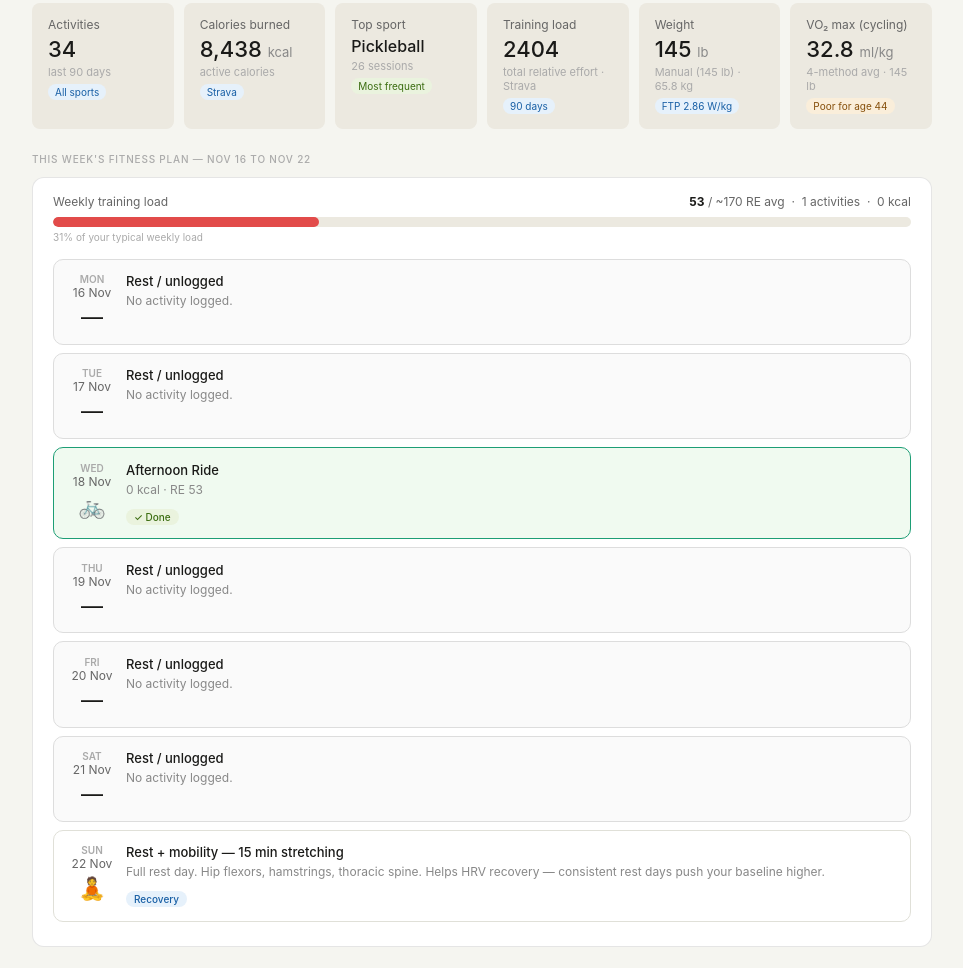
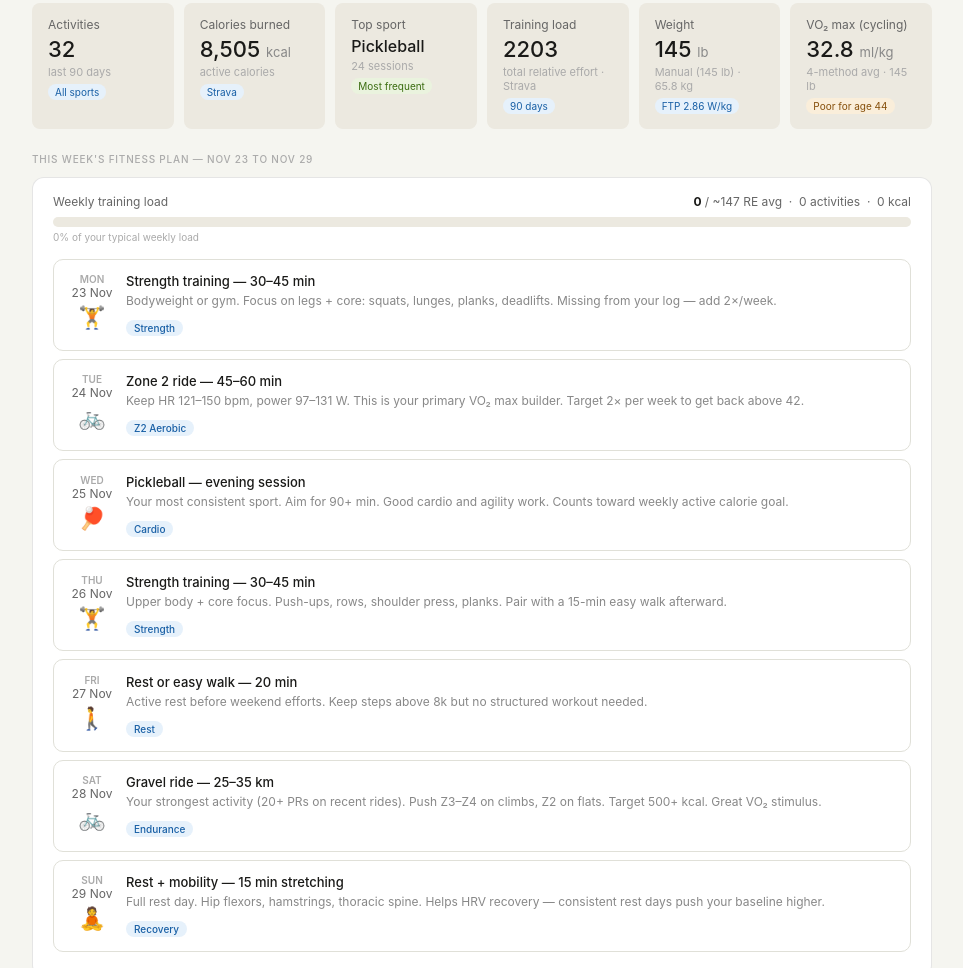
Before and after one commit to jbogart/Health-Dashboard, a plain HTML site: page index.html in a window 1280 px wide. Shown: the part 313-1281 px from the top of the page, without its empty margins (158-1121 px from the left). Drawn offline with nearby package versions, Linux system fonts and the light colour scheme.

Commit message:
chore: refresh dashboard 2026-11-23 04:41 UTC

```diff
--- a/index.html
+++ b/index.html
@@ -67,7 +67,7 @@ footer{margin-top:2rem;font-size:11px;color:#bbb;text-align:center;line-height:1
   <div class="header">
     <div>
       <div class="title">Health Dashboard</div>
-      <div class="subtitle">Last updated 22 Nov 2026 · 22:56 UTC</div>
+      <div class="subtitle">Last updated 23 Nov 2026 · 04:41 UTC</div>
     </div>
   </div>
   <div style="margin:.5rem 0 1.25rem">
@@ -87,105 +87,105 @@ footer{margin-top:2rem;font-size:11px;color:#bbb;text-align:center;line-height:1
 
   <div class="sl">Activity summary — last 90 days</div>
   <div class="mg">
-    <div class="mc"><div class="ml">Activities</div><div class="mv">34</div><div class="ms">last 90 days</div><span class="mt ti">All sports</span></div>
-    <div class="mc"><div class="ml">Calories burned</div><div class="mv">8,438 <span class="mu">kcal</span></div><div class="ms">active calories</div><span class="mt ti">Strava</span></div>
-    <div class="mc"><div class="ml">Top sport</div><div class="mv" style="font-size:16px">Pickleball</div><div class="ms">26 sessions</div><span class="mt tg">Most frequent</span></div>
-    <div class="mc"><div class="ml">Training load</div><div class="mv">2404</div><div class="ms">total relative effort · Strava</div><span class="mt ti">90 days</span></div>
+    <div class="mc"><div class="ml">Activities</div><div class="mv">32</div><div class="ms">last 90 days</div><span class="mt ti">All sports</span></div>
+    <div class="mc"><div class="ml">Calories burned</div><div class="mv">8,505 <span class="mu">kcal</span></div><div class="ms">active calories</div><span class="mt ti">Strava</span></div>
+    <div class="mc"><div class="ml">Top sport</div><div class="mv" style="font-size:16px">Pickleball</div><div class="ms">24 sessions</div><span class="mt tg">Most frequent</span></div>
+    <div class="mc"><div class="ml">Training load</div><div class="mv">2203</div><div class="ms">total relative effort · Strava</div><span class="mt ti">90 days</span></div>
     <div class="mc"><div class="ml">Weight</div><div class="mv">145 <span class="mu">lb</span></div><div class="ms">Manual (145 lb) · 65.8 kg</div><span class="mt ti">FTP 2.86 W/kg</span></div>
     <div class="mc"><div class="ml">VO₂ max (cycling)</div><div class="mv">32.8 <span class="mu">ml/kg</span></div><div class="ms">4-method avg · 145 lb</div><span class="mt tw">Poor for age 44</span></div>
   </div>
 
   <!-- WEEKLY PLANNER -->
-  <div class="sl">This week's fitness plan — Nov 16 to Nov 22</div>
+  <div class="sl">This week's fitness plan — Nov 23 to Nov 29</div>
   <div class="cc" style="padding:1rem 1.25rem 1rem">
 
     <!-- Weekly load progress -->
     <div style="display:flex;justify-content:space-between;align-items:center;margin-bottom:.5rem">
       <div style="font-size:12px;color:#666">Weekly training load</div>
-      <div style="font-size:12px;color:#666"><strong style="color:#1a1a18">53</strong> / ~170 RE avg &nbsp;·&nbsp; 1 activities &nbsp;·&nbsp; 0 kcal</div>
+      <div style="font-size:12px;color:#666"><strong style="color:#1a1a18">0</strong> / ~147 RE avg &nbsp;·&nbsp; 0 activities &nbsp;·&nbsp; 0 kcal</div>
     </div>
     <div class="load-bar-track">
-      <div class="load-bar-fill" style="width:31%;background:#E24B4A"></div>
+      <div class="load-bar-fill" style="width:0%;background:#E24B4A"></div>
     </div>
-    <div style="font-size:10px;color:#aaa;margin-bottom:1rem">31% of your typical weekly load</div>
+    <div style="font-size:10px;color:#aaa;margin-bottom:1rem">0% of your typical weekly load</div>
 
 
-        <div style="background:#fafafa;border:0.5px solid #ddd;border-radius:10px;padding:.85rem 1rem;margin-bottom:8px;display:flex;gap:12px;align-items:flex-start">
+        <div style="background:#fff;border:0.5px solid #e0e0d8;border-radius:10px;padding:.85rem 1rem;margin-bottom:8px;display:flex;gap:12px;align-items:flex-start">
           <div style="min-width:44px;text-align:center">
             <div style="font-size:10px;font-weight:600;color:#aaa;text-transform:uppercase">Mon</div>
-            <div style="font-size:12px;color:#666">16 Nov</div>
-            <div style="font-size:22px;margin-top:4px">—</div>
+            <div style="font-size:12px;color:#666">23 Nov</div>
+            <div style="font-size:22px;margin-top:4px">🏋️</div>
           </div>
           <div style="flex:1">
-            <div style="font-size:13px;font-weight:500;color:#1a1a18;margin-bottom:3px">Rest / unlogged</div>
-            <div style="font-size:12px;color:#888;line-height:1.5">No activity logged.</div>
-            <div style="margin-top:6px"></div>
+            <div style="font-size:13px;font-weight:500;color:#1a1a18;margin-bottom:3px">Strength training — 30–45 min</div>
+            <div style="font-size:12px;color:#888;line-height:1.5">Bodyweight or gym. Focus on legs + core: squats, lunges, planks, deadlifts. Missing from your log — add 2×/week.</div>
+            <div style="margin-top:6px"><span style="font-size:10px;padding:2px 8px;border-radius:99px;background:#e6f1fb;color:#185fa5;font-weight:500">Strength</span></div>
           </div>
         </div>
-        <div style="background:#fafafa;border:0.5px solid #ddd;border-radius:10px;padding:.85rem 1rem;margin-bottom:8px;display:flex;gap:12px;align-items:flex-start">
+        <div style="background:#fff;border:0.5px solid #e0e0d8;border-radius:10px;padding:.85rem 1rem;margin-bottom:8px;display:flex;gap:12px;align-items:flex-start">
           <div style="min-width:44px;text-align:center">
             <div style="font-size:10px;font-weight:600;color:#aaa;text-transform:uppercase">Tue</div>
-            <div style="font-size:12px;color:#666">17 Nov</div>
-            <div style="font-size:22px;margin-top:4px">—</div>
-          </div>
-          <div style="flex:1">
-            <div style="font-size:13px;font-weight:500;color:#1a1a18;margin-bottom:3px">Rest / unlogged</div>
-            <div style="font-size:12px;color:#888;line-height:1.5">No activity logged.</div>
-            <div style="margin-top:6px"></div>
-          </div>
-        </div>
-        <div style="background:#f0faf0;border:0.5px solid #1D9E75;border-radius:10px;padding:.85rem 1rem;margin-bottom:8px;display:flex;gap:12px;align-items:flex-start">
-          <div style="min-width:44px;text-align:center">
-            <div style="font-size:10px;font-weight:600;color:#aaa;text-transform:uppercase">Wed</div>
-            <div style="font-size:12px;color:#666">18 Nov</div>
+            <div style="font-size:12px;color:#666">24 Nov</div>
             <div style="font-size:22px;margin-top:4px">🚲</div>
           </div>
           <div style="flex:1">
-            <div style="font-size:13px;font-weight:500;color:#1a1a18;margin-bottom:3px">Afternoon Ride</div>
-            <div style="font-size:12px;color:#888;line-height:1.5">0 kcal · RE 53</div>
-            <div style="margin-top:6px"><span style="font-size:10px;padding:2px 8px;border-radius:99px;background:#eaf3de;color:#3b6d11;font-weight:500">✓ Done</span></div>
+            <div style="font-size:13px;font-weight:500;color:#1a1a18;margin-bottom:3px">Zone 2 ride — 45–60 min</div>
+            <div style="font-size:12px;color:#888;line-height:1.5">Keep HR 121–150 bpm, power 97–131 W. This is your primary VO₂ max builder. Target 2× per week to get back above 42.</div>
+            <div style="margin-top:6px"><span style="font-size:10px;padding:2px 8px;border-radius:99px;background:#e6f1fb;color:#185fa5;font-weight:500">Z2 Aerobic</span></div>
           </div>
         </div>
-        <div style="background:#fafafa;border:0.5px solid #ddd;border-radius:10px;padding:.85rem 1rem;margin-bottom:8px;display:flex;gap:12px;align-items:flex-start">
+        <div style="background:#fff;border:0.5px solid #e0e0d8;border-radius:10px;padding:.85rem 1rem;margin-bottom:8px;display:flex;gap:12px;align-items:flex-start">
+          <div style="min-width:44px;text-align:center">
+            <div style="font-size:10px;font-weight:600;color:#aaa;text-transform:uppercase">Wed</div>
+            <div style="font-size:12px;color:#666">25 Nov</div>
+            <div style="font-size:22px;margin-top:4px">🏓</div>
+          </div>
+          <div style="flex:1">
+            <div style="font-size:13px;font-weight:500;color:#1a1a18;margin-bottom:3px">Pickleball — evening session</div>
+            <div style="font-size:12px;color:#888;line-height:1.5">Your most consistent sport. Aim for 90+ min. Good cardio and agility work. Counts toward weekly active calorie goal.</div>
+            <div style="margin-top:6px"><span style="font-size:10px;padding:2px 8px;border-radius:99px;background:#e6f1fb;color:#185fa5;font-weight:500">Cardio</span></div>
+          </div>
+        </div>
+        <div style="background:#fff;border:0.5px solid #e0e0d8;border-radius:10px;padding:.85rem 1rem;margin-bottom:8px;display:flex;gap:12px;align-items:flex-start">
           <div style="min-width:44px;text-align:center">
             <div style="font-size:10px;font-weight:600;color:#aaa;text-transform:uppercase">Thu</div>
-            <div style="font-size:12px;color:#666">19 Nov</div>
-            <div style="font-size:22px;margin-top:4px">—</div>
+            <div style="font-size:12px;color:#666">26 Nov</div>
+            <div style="font-size:22px;margin-top:4px">🏋️</div>
           </div>
           <div style="flex:1">
-            <div style="font-size:13px;font-weight:500;color:#1a1a18;margin-bottom:3px">Rest / unlogged</div>
-            <div style="font-size:12px;color:#888;line-height:1.5">No activity logged.</div>
-            <div style="margin-top:6px"></div>
+            <div style="font-size:13px;font-weight:500;color:#1a1a18;margin-bottom:3px">Strength training — 30–45 min</div>
+            <div style="font-size:12px;color:#888;line-height:1.5">Upper body + core focus. Push-ups, rows, shoulder press, planks. Pair with a 15-min easy walk afterward.</div>
+            <div style="margin-top:6px"><span style="font-size:10px;padding:2px 8px;border-radius:99px;background:#e6f1fb;color:#185fa5;font-weight:500">Strength</span></div>
           </div>
         </div>
-        <div style="background:#fafafa;border:0.5px solid #ddd;border-radius:10px;padding:.85rem 1rem;margin-bottom:8px;display:flex;gap:12px;align-items:flex-start">
+        <div style="background:#fff;border:0.5px solid #e0e0d8;border-radius:10px;padding:.85rem 1rem;margin-bottom:8px;display:flex;gap:12px;align-items:flex-start">
           <div style="min-width:44px;text-align:center">
             <div style="font-size:10px;font-weight:600;color:#aaa;text-transform:uppercase">Fri</div>
-            <div style="font-size:12px;color:#666">20 Nov</div>
-            <div style="font-size:22px;margin-top:4px">—</div>
+            <div style="font-size:12px;color:#666">27 Nov</div>
+            <div style="font-size:22px;margin-top:4px">🚶</div>
           </div>
           <div style="flex:1">
-            <div style="font-size:13px;font-weight:500;color:#1a1a18;margin-bottom:3px">Rest / unlogged</div>
-            <div style="font-size:12px;color:#888;line-height:1.5">No activity logged.</div>
-            <div style="margin-top:6px"></div>
+            <div style="font-size:13px;font-weight:500;color:#1a1a18;margin-bottom:3px">Rest or easy walk — 20 min</div>
+            <div style="font-size:12px;color:#888;line-height:1.5">Active rest before weekend efforts. Keep steps above 8k but no structured workout needed.</div>
+            <div style="margin-top:6px"><span style="font-size:10px;padding:2px 8px;border-radius:99px;background:#e6f1fb;color:#185fa5;font-weight:500">Rest</span></div>
           </div>
         </div>
-        <div style="background:#fafafa;border:0.5px solid #ddd;border-radius:10px;padding:.85rem 1rem;margin-bottom:8px;display:flex;gap:12px;align-items:flex-start">
+        <div style="background:#fff;border:0.5px solid #e0e0d8;border-radius:10px;padding:.85rem 1rem;margin-bottom:8px;display:flex;gap:12px;align-items:flex-start">
           <div style="min-width:44px;text-align:center">
             <div style="font-size:10px;font-weight:600;color:#aaa;text-transform:uppercase">Sat</div>
-            <div style="font-size:12px;color:#666">21 Nov</div>
-            <div style="font-size:22px;margin-top:4px">—</div>
+            <div style="font-size:12px;color:#666">28 Nov</div>
+            <div style="font-size:22px;margin-top:4px">🚲</div>
           </div>
           <div style="flex:1">
-            <div style="font-size:13px;font-weight:500;color:#1a1a18;margin-bottom:3px">Rest / unlogged</div>
-            <div style="font-size:12px;color:#888;line-height:1.5">No activity logged.</div>
-            <div style="margin-top:6px"></div>
+            <div style="font-size:13px;font-weight:500;color:#1a1a18;margin-bottom:3px">Gravel ride — 25–35 km</div>
+            <div style="font-size:12px;color:#888;line-height:1.5">Your strongest activity (20+ PRs on recent rides). Push Z3–Z4 on climbs, Z2 on flats. Target 500+ kcal. Great VO₂ stimulus.</div>
+            <div style="margin-top:6px"><span style="font-size:10px;padding:2px 8px;border-radius:99px;background:#e6f1fb;color:#185fa5;font-weight:500">Endurance</span></div>
           </div>
         </div>
         <div style="background:#fff;border:0.5px solid #e0e0d8;border-radius:10px;padding:.85rem 1rem;margin-bottom:8px;display:flex;gap:12px;align-items:flex-start">
           <div style="min-width:44px;text-align:center">
             <div style="font-size:10px;font-weight:600;color:#aaa;text-transform:uppercase">Sun</div>
-            <div style="font-size:12px;color:#666">22 Nov</div>
+            <div style="font-size:12px;color:#666">29 Nov</div>
             <div style="font-size:22px;margin-top:4px">🧘</div>
           </div>
           <div style="flex:1">
```
